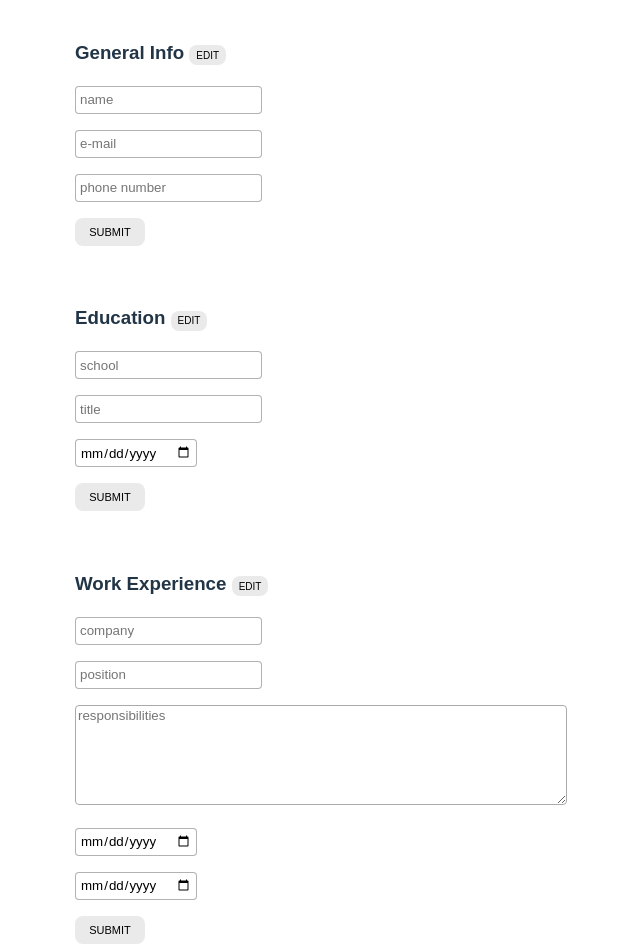
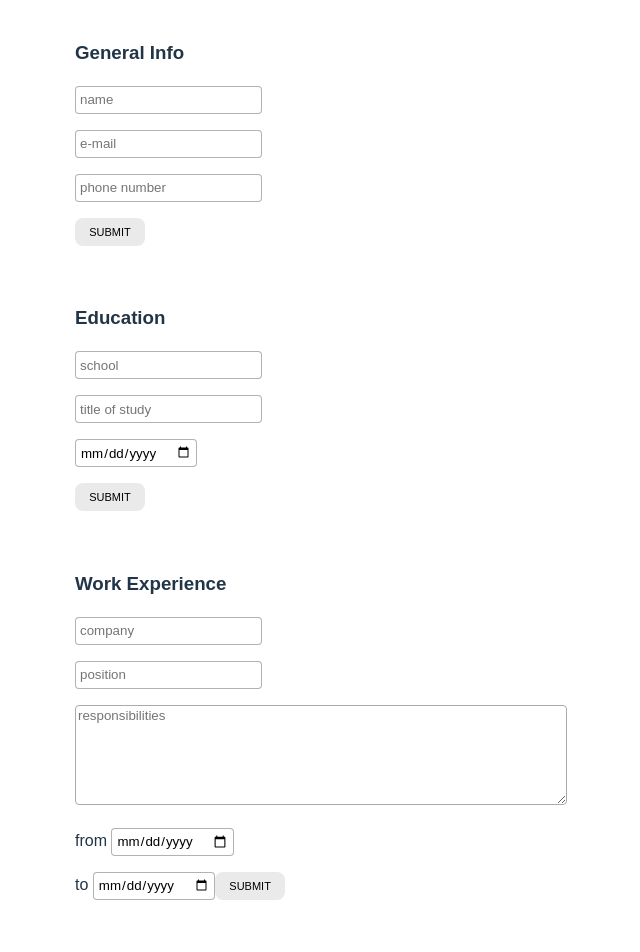
Before and after one commit to mountainflock/cv_application, a React (Vite) app: page / in a window 1280 px wide. Shown: the top 952 px of the page, without its empty margins (73-713 px from the left). After the commit the page ends 920 px from the top, so only its background shows below. Built offline with nearby package versions, Linux system fonts and the light colour scheme.

Commit message:
Finish interactivity in all components

```diff
--- a/src/App.tsx
+++ b/src/App.tsx
@@ -14,7 +14,7 @@ function App() {
       phone: ""},
     educaction: {
       school: "",
-      title: "",
+      titleOfStudy: "",
       finished: ""},
     work: {
       company: "",
@@ -24,12 +24,13 @@ function App() {
       endDate: ""}});
 
   const [isGeneralSubmit, setIsGeneralSubmit] = useState(false);
-  const [isEducationSubmit, setIsEducationSibmit] = useState(false);
+  const [isEducationSubmit, setIsEducationSubmit] = useState(false);
   const [isWorkSubmit, setIsWorkSubmit] = useState(false);
 
-  function handleGeneralSubmit(event) {
+  function toggleIsGeneralSubmit(event) {
     event.preventDefault();
-    setIsGeneralSubmit(true);
+    if (!isGeneralSubmit) {setIsGeneralSubmit(true)}
+    else {setIsGeneralSubmit(false)}
   }
 
   function saveName(event) {
@@ -59,9 +60,10 @@ function App() {
         phone: event.currentTarget.value}});
   }
 
-  function handleEducationSubmit(event) {
+  function toggleIsEducationSubmit(event) {
     event.preventDefault();
-    setIsEducationSibmit(true);
+    if (!isEducationSubmit) {setIsEducationSubmit(true)}
+    else {setIsEducationSubmit(false)}
   }
 
   function saveSchool(event) {
@@ -79,7 +81,7 @@ function App() {
       ...person,
       educaction: {
         ...person.educaction,
-        title: event.currentTarget.value}});
+        titleOfStudy: event.currentTarget.value}});
   }
 
   function saveFinished(event) {
@@ -91,10 +93,12 @@ function App() {
         finished: event.currentTarget.value}});
   }
 
-  function handleWorkSubmit(event) {
+  function toggleIsWorkSubmit(event) {
     event.preventDefault();
-    setIsWorkSubmit(true);
+    if (!isWorkSubmit) {setIsWorkSubmit(true)}
+    else {setIsWorkSubmit(false)}
   }
+
 
   function saveCompany(event) {
     event.preventDefault();
@@ -150,18 +154,18 @@ function App() {
       editName={saveName}
       editEmail={saveEmail}
       editPhone={savePhone}
-      setIsGeneralSubmit={handleGeneralSubmit}
+      setIsGeneralSubmit={toggleIsGeneralSubmit}
       isGeneralSubmit={isGeneralSubmit}/>
 
 
       <Education
       school={person.educaction.school}
-      title={person.educaction.title}
+      title={person.educaction.titleOfStudy}
       finished={person.educaction.finished}
       editSchool={saveSchool}
       editTitle={saveTitle}
       editFinished={saveFinished}
-      setIsEducationSubmit={handleEducationSubmit}
+      toggleIsEducationSubmit={toggleIsEducationSubmit}
       isEducationSubmit={isEducationSubmit}
       />
 
@@ -176,12 +180,12 @@ function App() {
       editResponsibilities={saveResponsibilities}
       editStartDate={saveStartDate}
       editEndDate={saveEndDate}
-      setIsWorkSubmit={handleWorkSubmit}
+      toggleIsWorkSubmit={toggleIsWorkSubmit}
       isWorkSubmit={isWorkSubmit}
       />
     </div>
 )
-  }
+}
 
 
 export default App
--- a/src/components/editButton.tsx
+++ /dev/null
@@ -1,5 +0,0 @@
-const EditButton = () => {
-return <button className="edit-button">EDIT</button>
-}
-
-export default EditButton;
--- a/src/components/education.tsx
+++ b/src/components/education.tsx
@@ -1,13 +1,9 @@
-import EditButton from "./editButton";
-import SubmitButton from "./submitButton";
-
-
 const Education = ({
     school,
-    title,
+    title: titleOfStudy,
     finished,
     isEducationSubmit,
-    setIsEducationSubmit,
+    toggleIsEducationSubmit,
     editSchool,
     editTitle,
     editFinished}) => {
@@ -15,10 +11,10 @@ const Education = ({
     if (isEducationSubmit)
     return (
     <div className='section'>
-            <h3>Education <EditButton/></h3>
+            <h3>Education <button className="edit-button" onClick={toggleIsEducationSubmit}>EDIT</button></h3>
         <div>
             <p>{school}</p>
-            <p>{title}</p>
+            <p>{titleOfStudy}</p>
             <p>{finished}</p>
         </div>
     </div>
@@ -28,12 +24,12 @@ const Education = ({
 return (
     <div className="section">
         <div>
-            <h3>Education <EditButton/></h3>
-            <form onSubmit={setIsEducationSubmit} >
-                <p><input onChange={editSchool} placeholder="school" defaultValue={school}/></p>
-                <p><input onChange={editTitle} placeholder="title" defaultValue={title}/></p>
-                <p><input onChange={editFinished} placeholder="finished" type="date" defaultValue={finished}/></p>
-                <SubmitButton/>
+            <h3>Education </h3>
+            <form onSubmit={toggleIsEducationSubmit} >
+                <p><input onChange={editSchool} placeholder="school" defaultValue={school} required/></p>
+                <p><input onChange={editTitle} placeholder="title of study" defaultValue={titleOfStudy} required/></p>
+                <p><input onChange={editFinished} placeholder="finished" type="date" defaultValue={finished} required/></p>
+                <button className="submit-button">SUBMIT</button>
             </form>
         </div>
     </div>
--- a/src/components/general.tsx
+++ b/src/components/general.tsx
@@ -1,7 +1,3 @@
-import EditButton from "./editButton"
-import SubmitButton from "./submitButton"
-
-
 const GeneralInfo = ({
     name,
     editName,
@@ -15,7 +11,7 @@ const GeneralInfo = ({
 if (isGeneralSubmit)
 return (
     <div className='section'>
-            <h3>General Info <EditButton/></h3>
+            <h3>General Info <button className="edit-button" onClick={setIsGeneralSubmit}>EDIT</button></h3>
         <div>
             <p>{name}</p>
             <p>{email}</p>
@@ -27,12 +23,12 @@ return (
 return (
     <div className="section">
         <div>
-        <h3>General Info <EditButton/></h3>
+        <h3>General Info </h3>
         <form onSubmit={setIsGeneralSubmit}>
-            <p><input onChange={editName} placeholder="name" type="text" defaultValue={name}/></p>
-            <p><input onChange={editEmail} placeholder="e-mail" type="text" defaultValue={email}/></p>
-            <p><input onChange={editPhone}placeholder="phone number" type="tel" defaultValue={phone}/></p>
-            <SubmitButton/>
+            <p><input onChange={editName} placeholder="name" type="text" defaultValue={name} required/></p>
+            <p><input onChange={editEmail} placeholder="e-mail" type="text" defaultValue={email} required/></p>
+            <p><input onChange={editPhone}placeholder="phone number" type="tel" defaultValue={phone} required/></p>
+            <button className="submit-button">SUBMIT</button>
         </form>
         </div>
     </div>
--- a/src/components/submitButton.tsx
+++ /dev/null
@@ -1,5 +0,0 @@
-const SubmitButton = () => {
-    return <button className="submit-button">SUBMIT</button>
-    }
-
-    export default SubmitButton;
--- a/src/components/work.tsx
+++ b/src/components/work.tsx
@@ -1,7 +1,3 @@
-import EditButton from "./editButton"
-import SubmitButton from "./submitButton"
-
-
 const WorkExperience = ({
     company,
     position,
@@ -14,13 +10,13 @@ const WorkExperience = ({
     editResponsibilities,
     editStartDate,
     editEndDate,
-setIsWorkSubmit}) => {
+    toggleIsWorkSubmit}) => {
 
 
     if (isWorkSubmit)
     return (
     <div className='section'>
-            <h3>Work Experience <EditButton/></h3>
+            <h3>Work Experience <button className = "edit-button" onClick={toggleIsWorkSubmit}>EDIT</button></h3>
         <div>
             <p>{company}</p>
             <p>{position}</p>
@@ -34,14 +30,14 @@ setIsWorkSubmit}) => {
 return (
     <div className="section">
         <div>
-            <h3>Work Experience <EditButton/></h3>
-            <form onSubmit={setIsWorkSubmit} >
-                <p><input onChange={editCompany} placeholder="company" defaultValue={company}/></p>
-                <p><input onChange={editPosition} placeholder="position" defaultValue={position}/></p>
-                <p><textarea onChange={editResponsibilities} placeholder="responsibilities" defaultValue={responsibilities}/></p>
-                <p> <input onChange={editStartDate} type='date' defaultValue={startDate}/></p>
-                <p> <input onChange={editEndDate}type='date' defaultValue={endDate}/></p>
-                <SubmitButton/>
+            <h3>Work Experience </h3>
+            <form onSubmit={toggleIsWorkSubmit} >
+                <p><input onChange={editCompany} placeholder="company" value={company} required/></p>
+                <p><input onChange={editPosition} placeholder="position" defaultValue={position} required/></p>
+                <p><textarea onChange={editResponsibilities} placeholder="responsibilities" value={responsibilities} required/></p>
+                <p><label> from <input onChange={editStartDate} type='date' value={startDate} required/></label></p>
+                <label> to <input onChange={editEndDate}type='date' value={endDate} required/></label>
+                <button className="submit-button">SUBMIT</button>
             </form>
         </div>
 
```
Also changed, not shown: package.json (+8 -3 lines), 1 other file (tests, documents, lock files or other folders).
